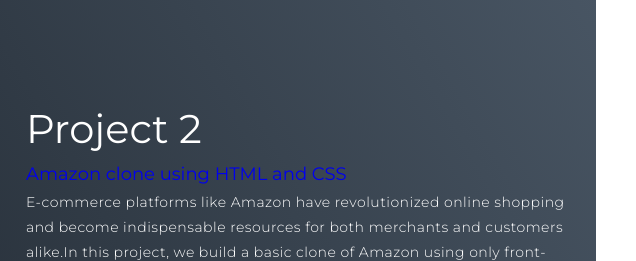
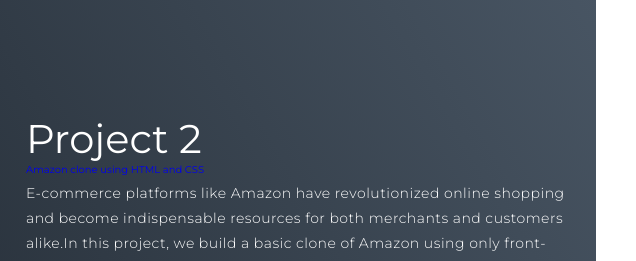
Before and after one commit to giriyogesh/yogeshgiri.github.io, a plain HTML site: page index.html in a window 1280 px wide. Shown: the part 2226-2487 px from the top of the page, 644-1280 px from the left. Drawn offline with Linux system fonts and the light colour scheme; files whose address does not match are found by name.

Commit message:
Update index.html

```diff
--- a/index.html
+++ b/index.html
@@ -88,7 +88,7 @@
         <div class="project-item">
           <div class="project-info">
             <h1>Project 2</h1>
-            <h2> <a href="https://giriyogesh.github.io/AmazonClone/" target="_blank">Amazon clone using HTML and CSS</a></h2>
+             <a href="https://giriyogesh.github.io/AmazonClone/" ></h2>Amazon clone using HTML and CSS</h2></a>
             <p> E-commerce platforms like Amazon have revolutionized online shopping and become indispensable resources for both merchants and customers alike.In this project, we  build a basic clone of Amazon  using only front-end technologies like HTML and CSS.</p>
           </div>
           <div class="project-img">
```
